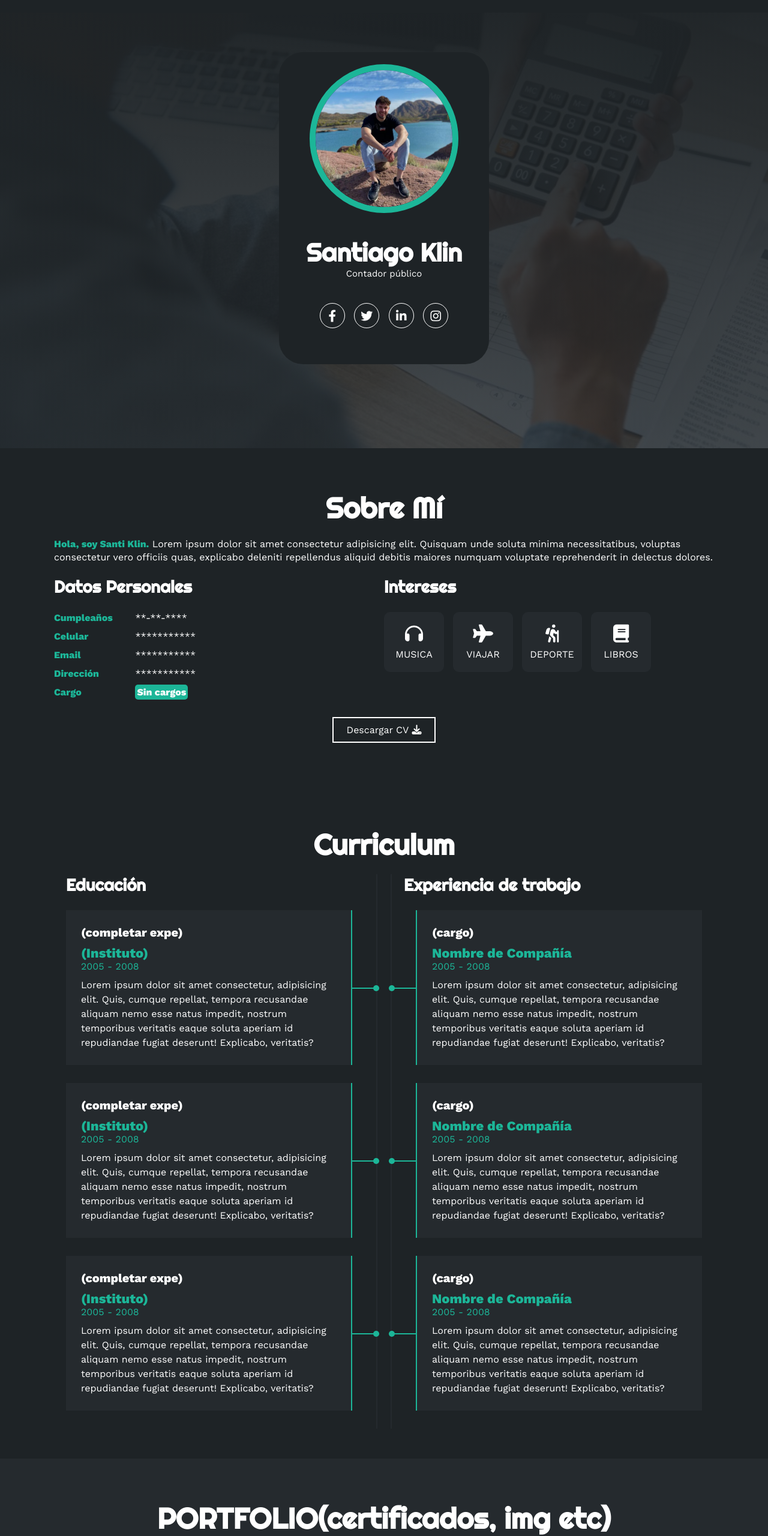
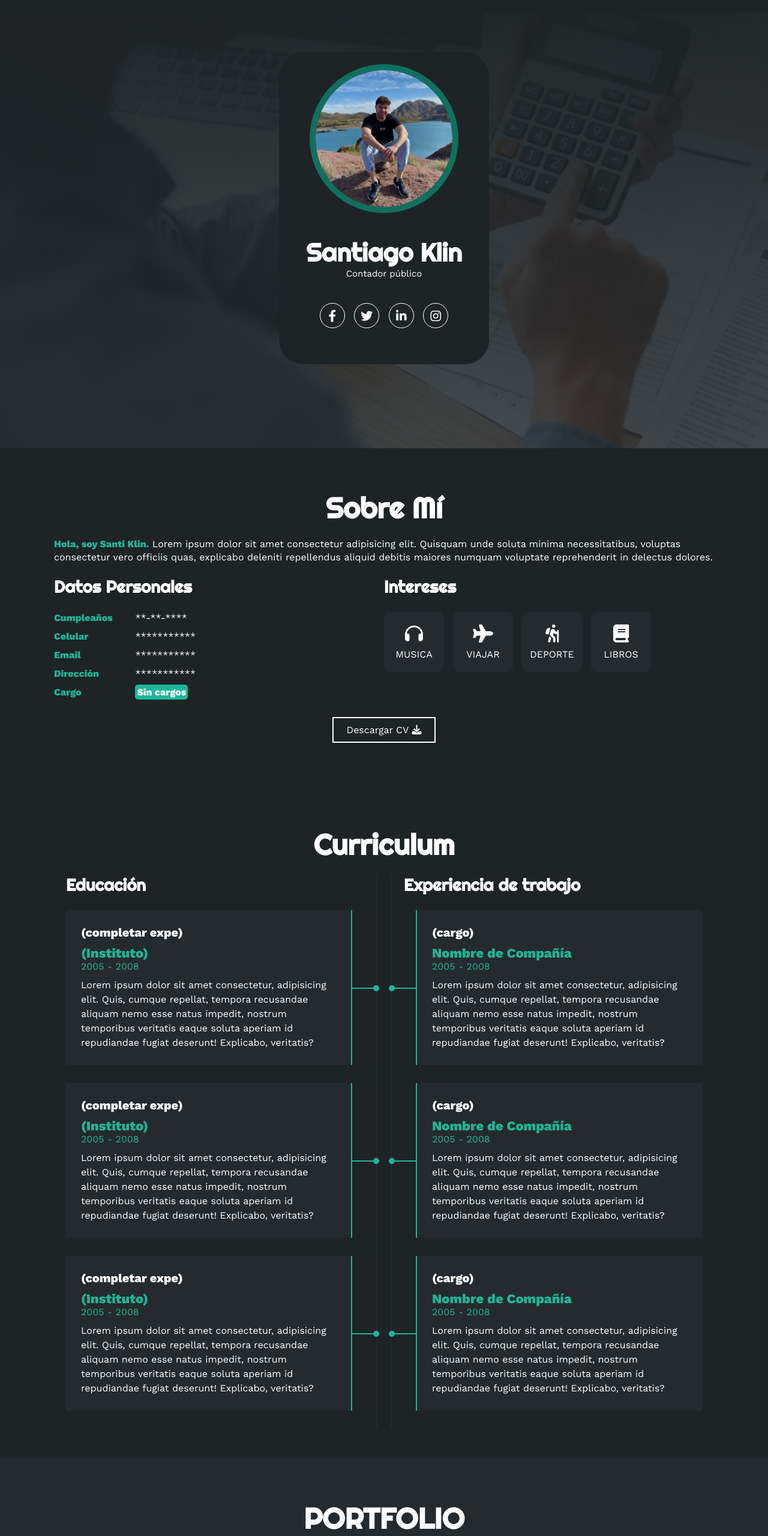
Before and after one commit to Nicojuarez95/portafolio-santi, a plain HTML site: page index.html in a window 1280 px wide. Shown: the part 53-2613 px from the top of the page at 60% size. Drawn offline with nearby package versions, Linux system fonts and the light colour scheme.

Commit message:
app Santi

```diff
--- a/estilo.css
+++ b/estilo.css
@@ -75,7 +75,7 @@ html{
 }
 .inicio .contenido-banner img{
     margin-top: 40px;
-    border: 10px solid #1CB698;
+    border: 10px solid #10705d;
     display: block;
     width: 80%;
     margin: auto;
@@ -104,7 +104,7 @@ html{
     transition: .3s;
 }
 .inicio .contenido-banner .redes a:hover{
-    background-color: #1CB698;
+    background-color: #10705d;
 }
 .sobremi{
     background-color: #1e2326;
--- a/index.html
+++ b/index.html
@@ -186,7 +186,7 @@
     <!-- SECCION PORTFOLIO -->
     <section id="portfolio" class="portfolio">
         <div class="contenido-seccion">
-            <h2>PORTFOLIO(certificados, img etc)</h2>
+            <h2>PORTFOLIO</h2>
             <div class="galeria">
                 <div class="proyecto">
                     <img src="img/p1.jpg" alt="">
```
